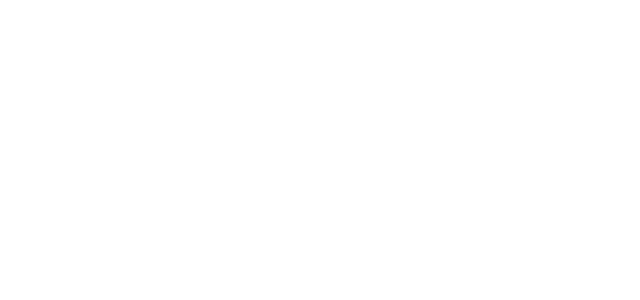
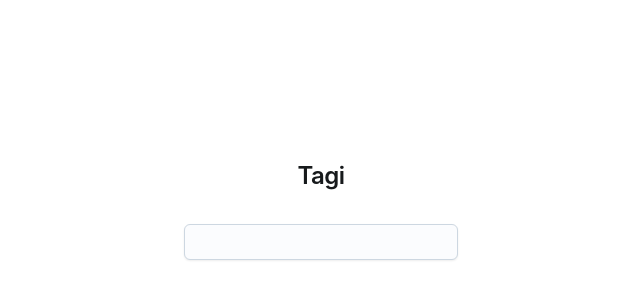
Before and after one commit to climbus/tags_selector, a React (Vite) app: page / in a window 1280 px wide. Shown: the part 190-490 px from the top of the page, without its empty margins (319-959 px from the left). Built offline with nearby package versions, Linux system fonts and the light colour scheme.

Commit message:
Added component to main preview app

```diff
--- a/src/App.tsx
+++ b/src/App.tsx
@@ -1,11 +1,12 @@
-import './App.css'
+import "./App.css";
+import { Tags } from "./Tags";
 
 function App() {
-
   return (
     <>
+      <Tags />
     </>
-  )
+  );
 }
 
-export default App
+export default App;
```
